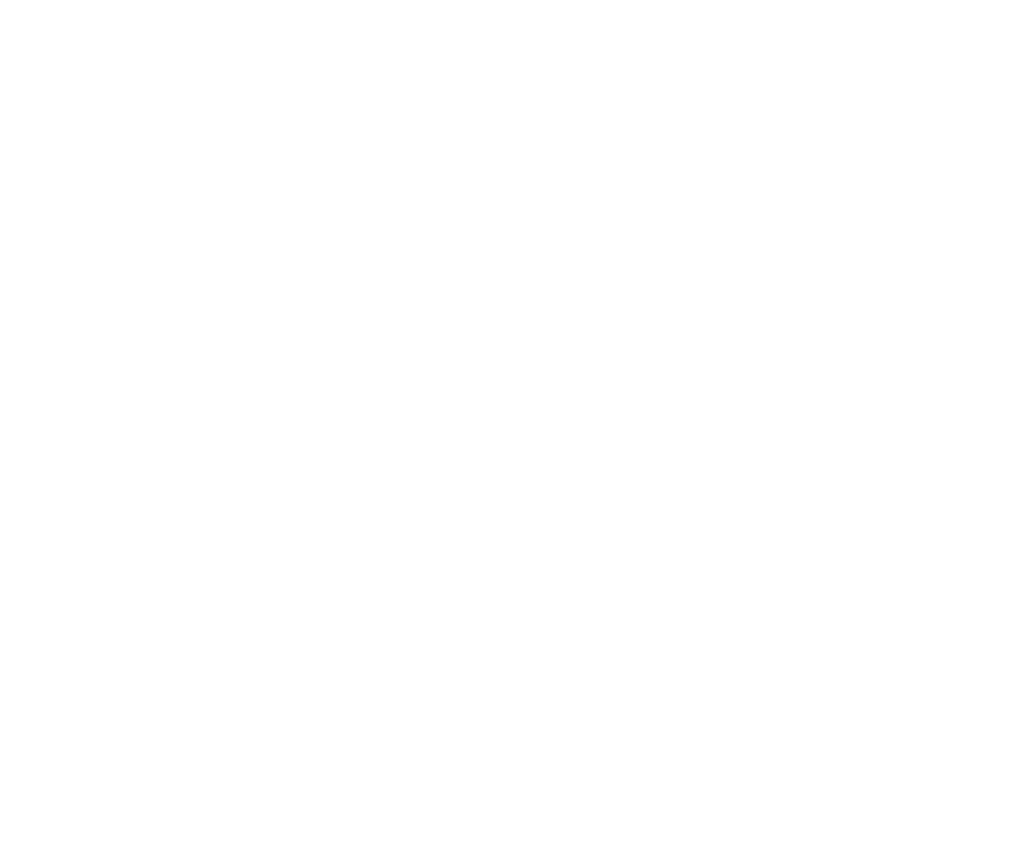
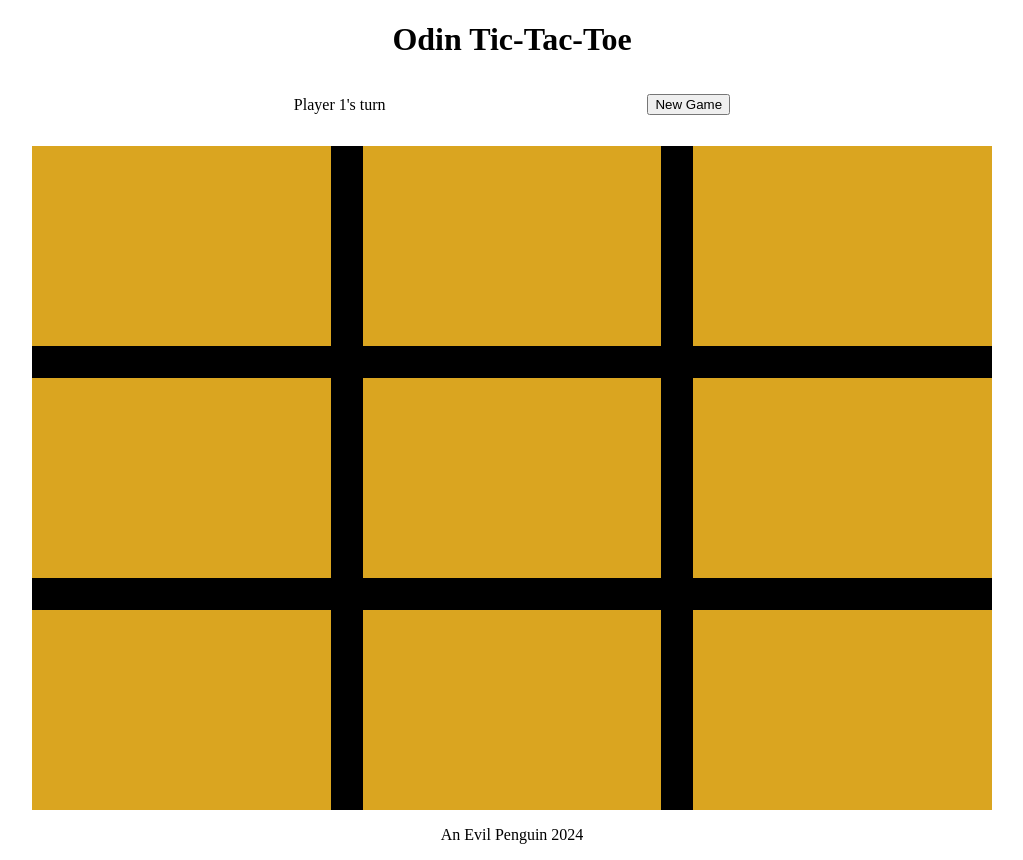
Before and after one commit to AnEvilPenguin/odin-tic-tac-toe, a plain HTML site: page index.html in a window 1280 px wide. Shown: the whole page, without its empty margins (128-1151 px from the left). Before the commit the page ends 800 px from the top, so only its background shows below. Drawn offline with Linux system fonts and the light colour scheme.

Commit message:
feat: add basic ui and styling

```diff
--- a/index.html
+++ b/index.html
@@ -1,13 +1,43 @@
 <!DOCTYPE html>
 <html lang="en">
+
 <head>
     <meta charset="UTF-8">
     <meta name="viewport" content="width=device-width, initial-scale=1.0">
     <title>Tic-tac-toe</title>
     <link rel="stylesheet" href="style.css">
-    <script src="game.js" defer ></script>
+    <script src="game.js"></script>
+    <script src="display.js" defer></script>
 </head>
+
 <body>
 
+    <header>
+        <h1>Odin Tic-Tac-Toe</h1>
+    </header>
+
+    <div class="content">
+        <div class="status">
+            <p>Player 1's turn</p>
+            <button>New Game</button>
+        </div>
+        <div class="board">
+            <div class="space"></div>
+            <div class="space"></div>
+            <div class="space"></div>
+            <div class="space"></div>
+            <div class="space"></div>
+            <div class="space"></div>
+            <div class="space"></div>
+            <div class="space"></div>
+            <div class="space"></div>
+        </div>
+    </div>
+
+    <footer>
+        <p>An Evil Penguin 2024</p>
+    </footer>
+
 </body>
+
 </html>
--- a/style.css
+++ b/style.css
@@ -1,4 +1,45 @@
+:root {
+    --space-size: min(25vh, 25vw);
+}
+
 body {
     margin: 0px;
     padding: 0px;
+
+    display: flex;
+    flex-direction: column;
+    justify-content: space-between;
+    align-items: center;
+
+    min-height: 100vh;
 }
+
+.content {
+    min-width: clamp(320px, 80vw, 60rem);
+}
+
+.status {
+    display: flex;
+    justify-content: space-evenly;
+    align-items: center;
+    margin-bottom: 1em;
+}
+
+.board {
+    display: grid;
+    grid-template-rows: repeat(3, 1fr);
+    grid-template-columns: repeat(3, 1fr);
+    gap: clamp(8px, 2em, 4em);
+
+    background-color: black;
+}
+
+.space {
+    min-height: var(--space-size);
+    min-width: var(--space-size);
+    background-color: goldenrod;
+}
+
+footer {
+    margin-top: auto;
+}
```
